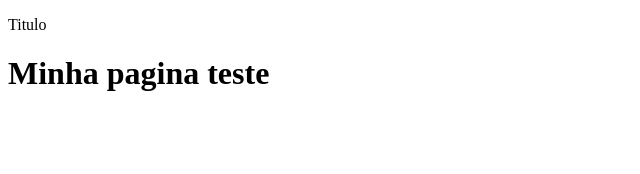
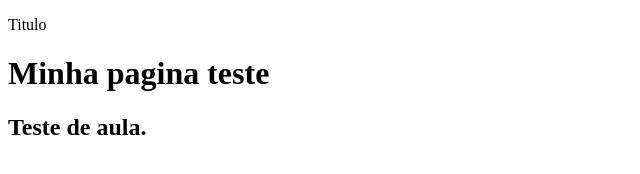
Before and after one commit to JonathasGit/JavaScriptDIO, a plain HTML site: page index.html in a window 1280 px wide. Shown: the whole page, without its empty margins (0-640 px from the left). Drawn offline with Linux system fonts and the light colour scheme.

Commit message:
#2 Subindo commit
Subir commit

```diff
--- a/index.html
+++ b/index.html
@@ -12,6 +12,7 @@
 
             <p>Titulo</p>
          <h1>Minha pagina teste</h1>
+         <h2>Teste de aula.</h2>
 
         </body>
 
--- a/js/main.js
+++ b/js/main.js
@@ -3,3 +3,4 @@ var idade = "25"
 var idade2 = "10"
 alert(" Bem vindo " + nome + "de " + idade + " anos," + " ao meu primeiro JavaScript 22/03/2021 - Momento de fazer historia");
 //alert(nome +"Jonathas" + "tem" + idade); Aqui segundo alerta
+// Continuação da aula
```
